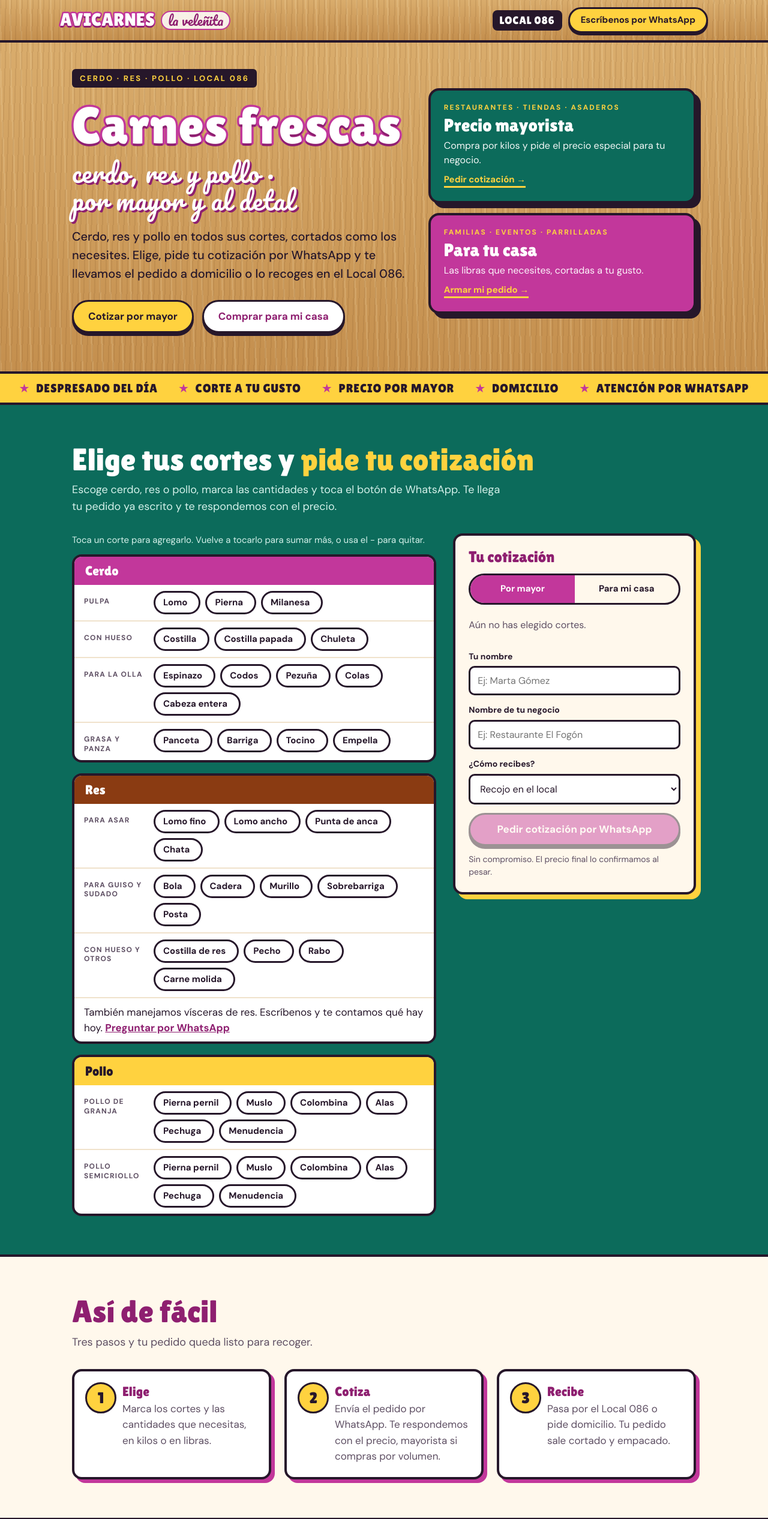
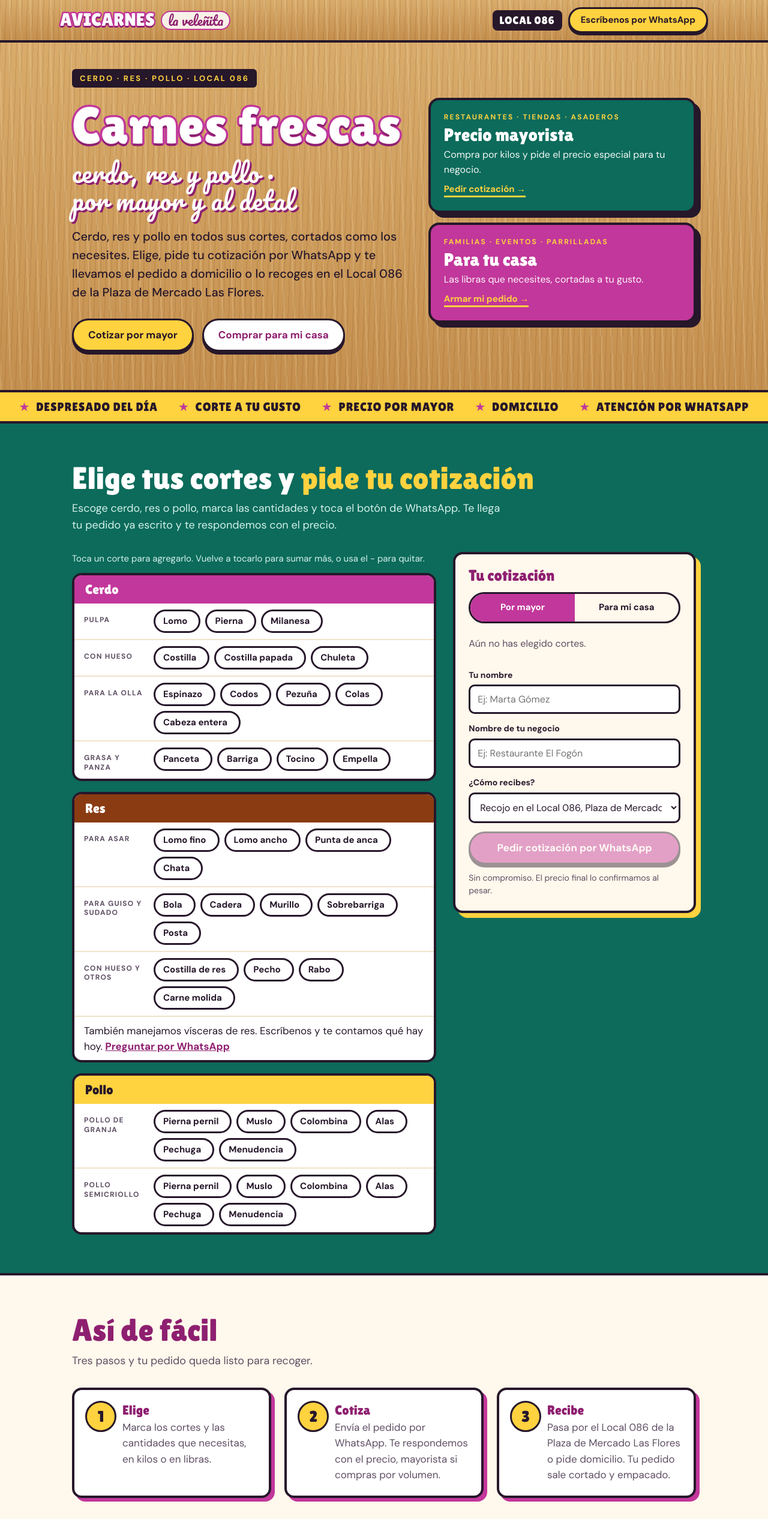
Before and after one commit to Awin-nieves/Avicarnes-la-vele-ita-, a plain HTML site: page index.html in a window 1280 px wide. Shown: the top 2532 px of the page at 60% size. Drawn offline with Linux system fonts and the light colour scheme.

Commit message:
Agrega nombre de la plaza: Plaza de Mercado Las Flores
Co-Authored-By: Claude Sonnet 5.5 <noreply@anthropic.com>
Claude-Session: https://claude.ai/code/session_01TCGjJtj6DYdH4mWbX9U9GN

```diff
--- a/index.html
+++ b/index.html
@@ -185,7 +185,7 @@ footer .btn{box-shadow:0 5px 0 #000}
       <div>
         <span class="kicker">Cerdo · Res · Pollo · Local 086</span>
         <h1 class="outline">Carnes frescas<small>cerdo, res y pollo · por mayor y al detal</small></h1>
-        <p class="lead">Cerdo, res y pollo en todos sus cortes, cortados como los necesites. Elige, pide tu cotización por WhatsApp y te llevamos el pedido a domicilio o lo recoges en el Local 086.</p>
+        <p class="lead">Cerdo, res y pollo en todos sus cortes, cortados como los necesites. Elige, pide tu cotización por WhatsApp y te llevamos el pedido a domicilio o lo recoges en el Local 086 de la Plaza de Mercado Las Flores.</p>
         <div class="actions">
           <a class="btn sun" href="#cotiza" data-tipo="mayor">Cotizar por mayor</a>
           <a class="btn white" href="#cotiza" data-tipo="detal">Comprar para mi casa</a>
@@ -236,7 +236,7 @@ footer .btn{box-shadow:0 5px 0 #000}
           </div>
           <label class="f" for="entrega">¿Cómo recibes?</label>
           <select id="entrega">
-            <option>Recojo en el local</option>
+            <option>Recojo en el Local 086, Plaza de Mercado Las Flores</option>
             <option>Domicilio (te preguntamos el barrio)</option>
           </select>
           <a class="btn mag" id="wa" href="#" target="_blank" rel="noopener" aria-disabled="true">Pedir cotización por WhatsApp</a>
@@ -253,7 +253,7 @@ footer .btn{box-shadow:0 5px 0 #000}
       <ol class="steps">
         <li><h3>Elige</h3><p>Marca los cortes y las cantidades que necesitas, en kilos o en libras.</p></li>
         <li><h3>Cotiza</h3><p>Envía el pedido por WhatsApp. Te respondemos con el precio, mayorista si compras por volumen.</p></li>
-        <li><h3>Recibe</h3><p>Pasa por el Local 086 o pide domicilio. Tu pedido sale cortado y empacado.</p></li>
+        <li><h3>Recibe</h3><p>Pasa por el Local 086 de la Plaza de Mercado Las Flores o pide domicilio. Tu pedido sale cortado y empacado.</p></li>
       </ol>
     </div>
   </section>
@@ -273,7 +273,7 @@ footer .btn{box-shadow:0 5px 0 #000}
   <div class="wrap">
     <div>
       <h2>AviCarnes · la veleñita</h2>
-      <p>Plaza de mercado · Bogotá</p>
+      <p>Plaza de Mercado Las Flores · Bogotá</p>
       <span class="big">LOCAL 086</span>
       <p id="horario"></p>
       <p id="telefono"></p>
@@ -284,7 +284,7 @@ footer .btn{box-shadow:0 5px 0 #000}
 
 <script>
 /* Edita aquí: teléfono con indicativo y sin signos (ej. "573001234567") y horario. */
-var CONFIG = { telefono: "573203586550", horario: "Lunes a sábado, de 5:00 a. m. a 2:00 p. m.", nombre: "AviCarnes La Veleñita (Local 086)" };
+var CONFIG = { telefono: "573203586550", horario: "Lunes a sábado, de 5:00 a. m. a 2:00 p. m.", nombre: "AviCarnes La Veleñita (Local 086, Plaza de Mercado Las Flores)" };
 
 function presas(){return [
   {n:"Pierna pernil", d:"Presa entera, para asar u hornear"},
```
